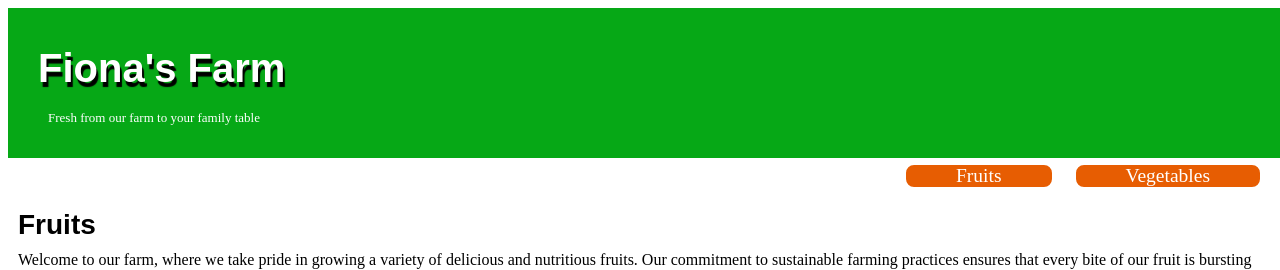
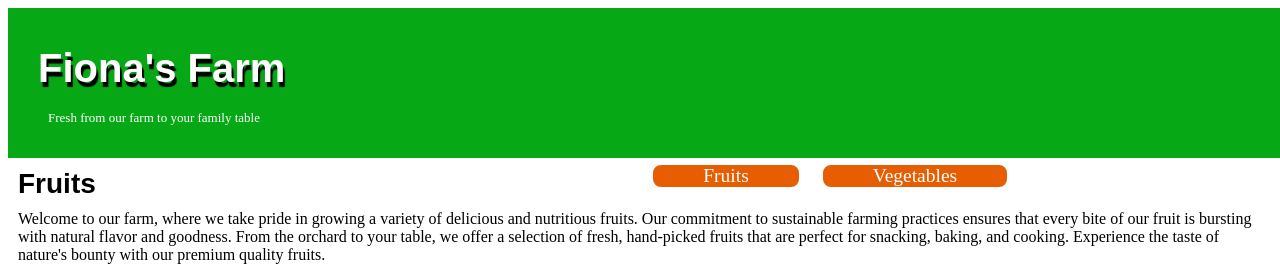
Before and after one commit to stevensaw1999/Farm, a plain HTML site: page index.html in a window 1280 px wide. Shown: the top 270 px of the page. Drawn offline with Linux system fonts and the light colour scheme; a web font is replaced by a local one.

Commit message:
update styles

```diff
--- a/styles.css
+++ b/styles.css
@@ -10,7 +10,7 @@ header {
   padding: 50px;
   background-color: #06A816;
   color: white;
-  width: 100%;
+  width: 95%;
   height: 50px; /*Adjusts the header background */
   flex-wrap: wrap;
 }
@@ -29,7 +29,7 @@ header {
 nav {
   display: flex;
   justify-content: flex-end; /* Move nav list to the right */
-  width: 100%;
+  width: 80%;
 }
 
 nav ul {
@@ -58,8 +58,6 @@ nav a {
   justify-content: center; /* Align text inside box center */
   padding: 0 50px;
   margin-bottom: 0px;
-
-
 }
 
 nav a:hover {
@@ -185,7 +183,25 @@ small {
 /* --------------------GLOBAL STYLES (mobile first/small) --------------------*/
 
 /*-------------------- MEDIA QUERY (medium) --------------------------------*/
+@media screen and (min-width: 1100px) {
 
+  .img {
+    grid-template-columns: repeat(3, 1fr); /* Allows for 3 images per row */
+    display:grid;
+  }
+
+  .footer {
+    grid-column: 3/4;
+  }
+}
+
+@media screen and (min-width: 836px) {
+  nav ul {
+    grid-template-rows: 1fr;
+    position: absolute;
+    float:
+  }
+}
 
 
 
```
